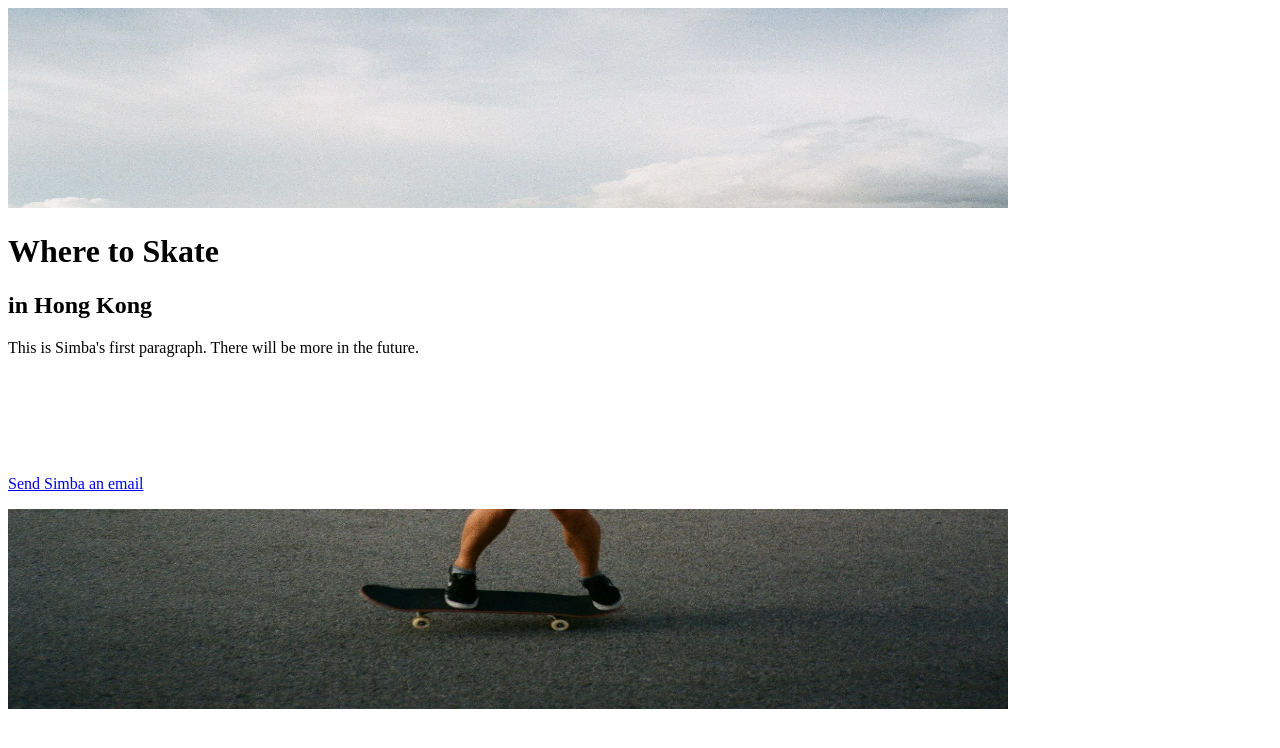
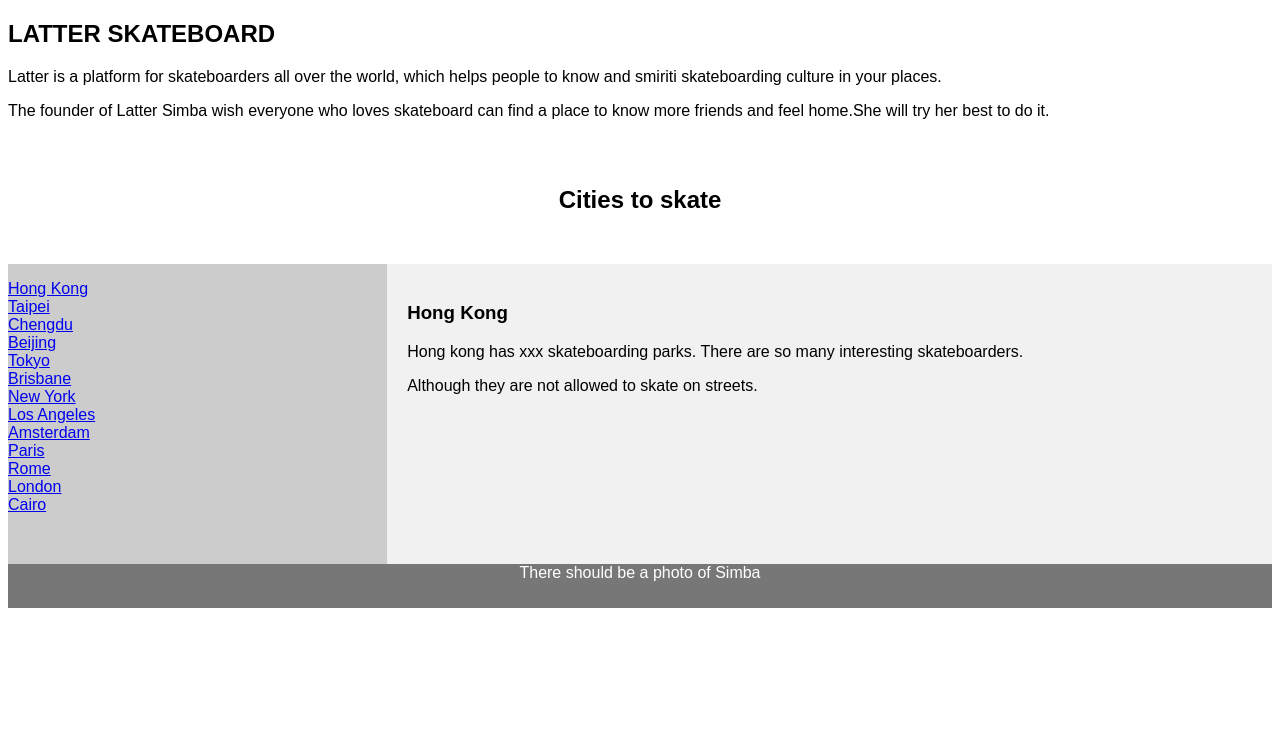
Before and after one commit to ohsimbasu/ohsimbasu.github.io, a plain HTML site: page index.html in a window 1280 px wide. Drawn offline with Linux system fonts and the light colour scheme.

Commit message:
Update index.html

```diff
--- a/index.html
+++ b/index.html
@@ -1,20 +1,116 @@
-<!doctype html>
-<html>
+<!DOCTYPE html>
+<html lang="en">
+<head>
+<title>LATTER SKATEBOARD</title>
+<meta charset="utf-8">
+<meta name="viewport" content="width=device-width, initial-scale=1">
+<style>
+* {
+  box-sizing: border-box;
+}
 
-<head>
-<title>Simba's Skateborading Things</title>
+ body {
+  font-family: Arial, Helvetica, sans-serif;
+}
+
+
+/* style the header */
+ header {
+  bakground-color: #666;
+  padding: 30px;
+  text-align: center;
+  font-size: 35px
+  color: white;
+}
+
+
+/* create two columns/boxes that floats next to each other */
+ nav {
+  float: left;
+  width: 30%;
+  height: 300px; /* only for demonstration, should be removed */
+  background: #ccc;
+  padiing: 20px
+}
+
+/* style the list inside the menu */
+nav ul {
+  list-style-type: none;
+  padding: 0;
+}
+
+article {
+  float: left;
+  padding: 20px;
+  width: 70%;
+  background-color: #f1f1f1;
+  height: 300px; /* only for demonstration, shoulf be removed */
+}
+
+/* clear floats after the columns */
+section: after {
+  content: "";
+  display: table;
+  clear: both;
+}
+
+/* style the footer */
+footer {
+  background-color: #777;
+  padding: 10px;
+  text-align: center;
+  color: white;
+}
+
+/* responsive layout - makes the two colunms/boxes stack on the top of each other
+instead of next to each oter, on small screens */
+@media (max-width: 600px) {
+  nav, article {
+    width: 100%;
+    height: auto;
+  }
+}
+</style>
 </head>
-
 <body>
 
-<img src="banner1.jpg" alt="https://ohsimbasu.github.io/" width="1000" height="200">
- <h1>Where to Skate</h1>
- <h2>in Hong Kong</h2>
-  <p>This is Simba's first paragraph. There will be more in the future.</p>
-  <p><br></p>
-  <p><br></p>
-  <p><br></p>
-  <p><a href="mailto:ohsimbasu@gmail.com">Send Simba an email</a></p>
-<img src="banner2.jpg" alt="https://ohsimbasu.github.io/" width="1000" height="200">
+<h2>LATTER SKATEBOARD</h2>
+<p>Latter is a platform for skateboarders all over the world, which helps people to know and smiriti skateboarding culture in your places.</p>
+<p>The founder of Latter Simba wish everyone who loves skateboard can find a place to know more friends and feel home.She will try her best to do it.</p>
+
+<header>
+  <h2>Cities to skate</h2>
+</header>
+
+<section>
+  <nav>
+    <ul>
+      <li><a href="#">Hong Kong</a><li>
+      <li><a href="#">Taipei</a><li>
+      <li><a href="#">Chengdu</a><li>
+      <li><a href="#">Beijing</a><li>
+      <li><a href="#">Tokyo</a><li>
+      <li><a href="#">Brisbane</a><li>
+      <li><a href="#">New York</a><li>
+      <li><a href="#">Los Angeles</a><li>
+      <li><a href="#">Amsterdam</a><li>
+      <li><a href="#">Paris</a><li>
+      <li><a href="#">Rome</a><li>
+      <li><a href="#">London</a><li>
+      <li><a href="#">Cairo</a><li>
+    </ul>
+  </nav>
+
+  <article>
+    <h1>Hong Kong</h1>
+    <p>Hong kong has xxx skateboarding parks. There are so many interesting skateboarders.</p>
+    <p>Although they are not allowed to skate on streets.</p>
+  </article>
+</section>
+
+<footer>
+  <p>There should be a photo of Simba</p>
+</footer>
+
 </body>
 </html>
```
